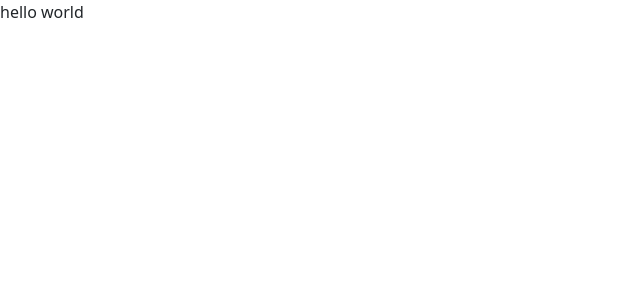
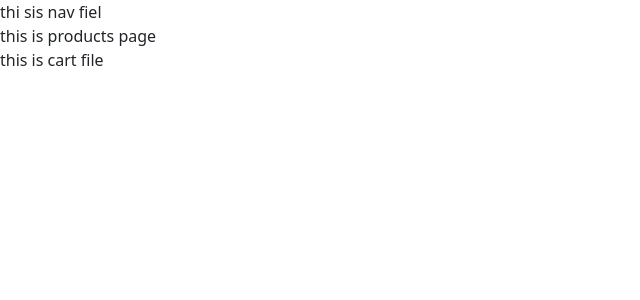
Before and after one commit to sundarbadagala/shoppingproject, a React (Create React App) app: page / in a window 1280 px wide. Shown: the top 300 px of the page, without its empty margins (0-640 px from the left). Built offline with nearby package versions, Linux system fonts and the light colour scheme; the HTML template or start-up script is replaced by a standard one.

Commit message:
create component folders navbar, products, cart folders

```diff
--- a/src/App.js
+++ b/src/App.js
@@ -1,10 +1,15 @@
 import './App.css';
 import 'bootstrap/dist/css/bootstrap.min.css'
+import Products from './components/Products/Products';
+import Navbar from './components/Navbar/Navbar';
+import Cart from './components/Cart/Cart';
 
 function App() {
   return (
     <div>
-      hello world
+      <Navbar/>
+      <Products/>
+      <Cart/>
     </div>
   );
 }
--- /dev/null
+++ b/src/components/Cart/Cart.js
@@ -0,0 +1,11 @@
+import React from 'react'
+
+function Cart() {
+    return (
+        <div>
+            this is cart file
+        </div>
+    )
+}
+
+export default Cart
--- /dev/null
+++ b/src/components/Navbar/Navbar.js
@@ -0,0 +1,11 @@
+import React from 'react'
+
+function Navbar() {
+    return (
+        <div>
+            thi sis nav fiel
+        </div>
+    )
+}
+
+export default Navbar
--- /dev/null
+++ b/src/components/Products/Products.js
@@ -0,0 +1,11 @@
+import React from 'react'
+
+function Products() {
+    return (
+        <div>
+            this is products page
+        </div>
+    )
+}
+
+export default Products
```
Also changed, not shown: 1 other file (tests, documents, lock files or other folders).
